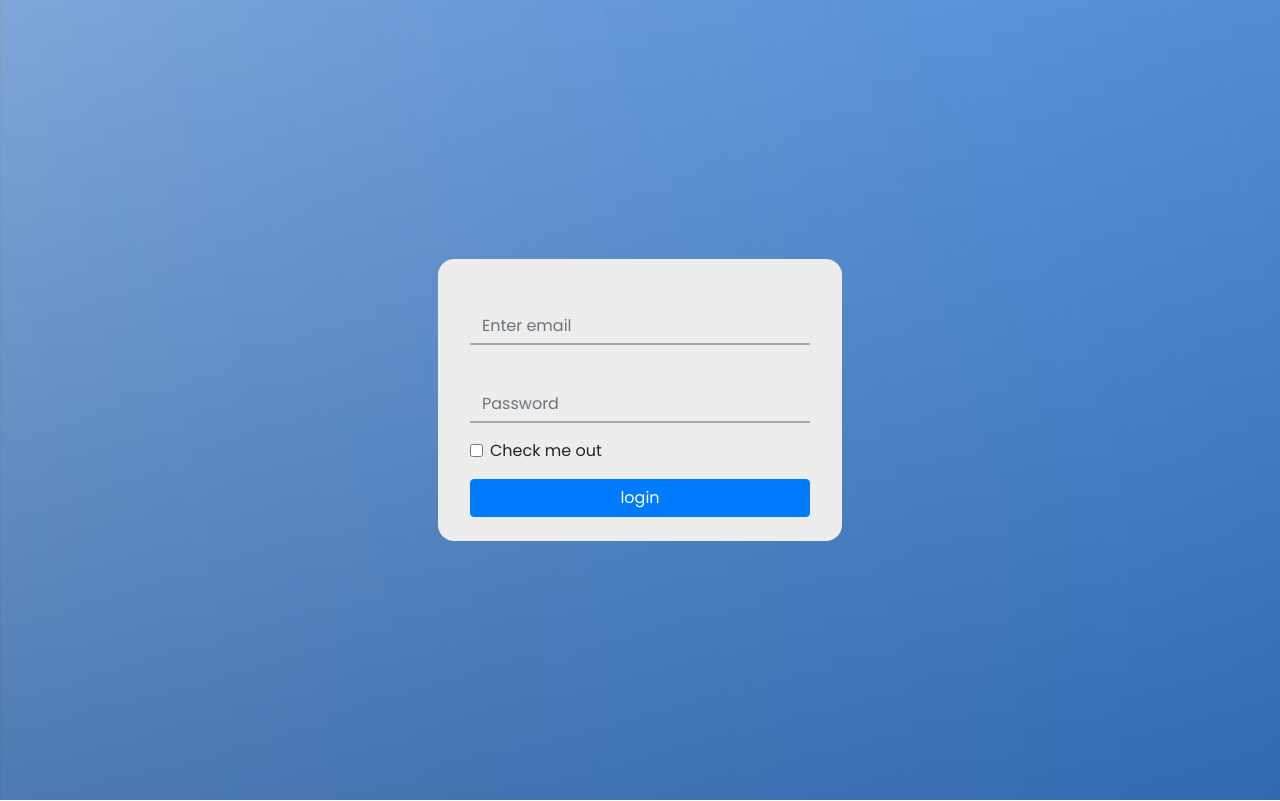
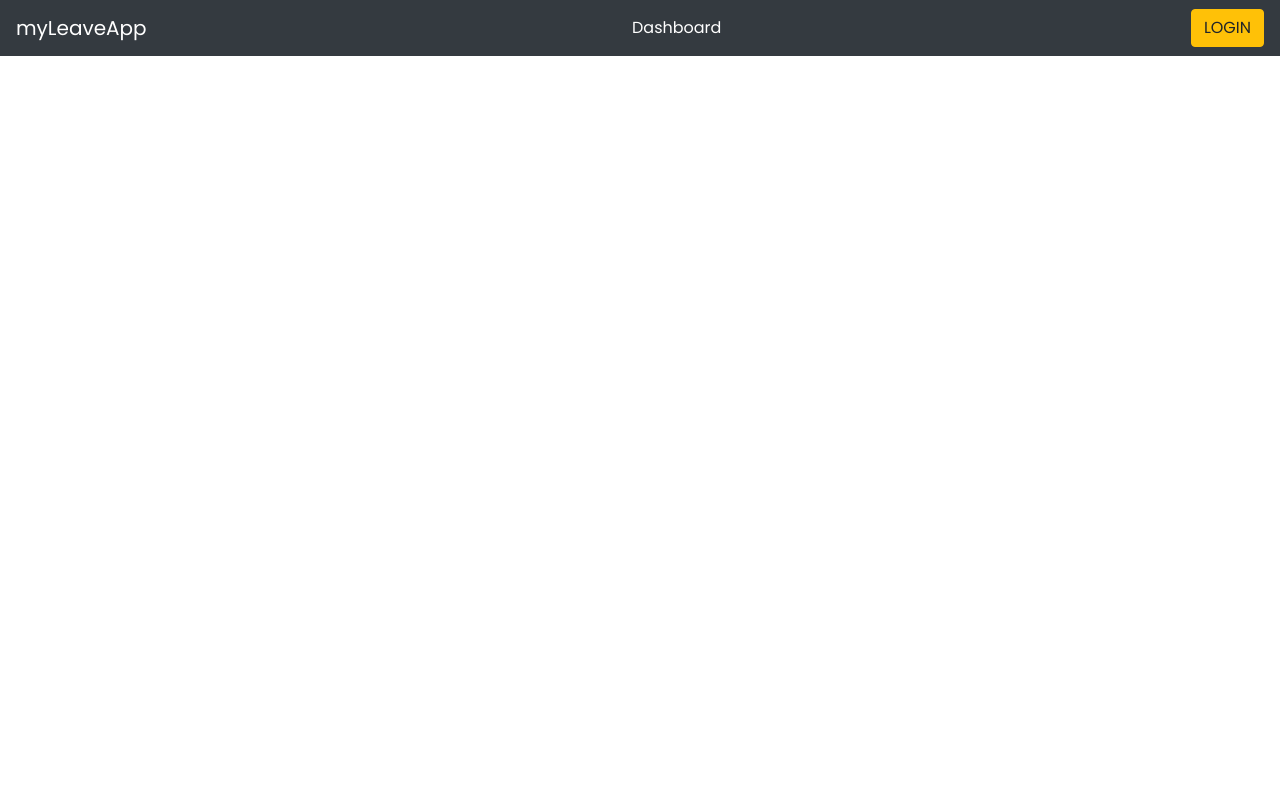
Before and after one commit to akshubham63/myLeaveManageApp, an Angular app: page / in a window 1280 px wide. Shown: the top 801 px of the page. Built offline with nearby package versions, Linux system fonts and the light colour scheme.

Commit message:
navbar view created

```diff
--- a/src/app/app.component.html
+++ b/src/app/app.component.html
@@ -1,6 +1,7 @@
-<app-login></app-login>
-<<<<<<< HEAD
+<!-- <app-login></app-login> -->
 <!-- <app-sign-up></app-sign-up> -->
-=======
-<app-sign-up></app-sign-up>
->>>>>>> 903fca8726475ac326071d5e3929ab45dd0cec22
+<!-- <app-sign-up></app-sign-up> -->
+
+<div class="container-fluid">
+    <app-navbar></app-navbar>
+</div>
--- /dev/null
+++ b/src/app/component/navbar/navbar.component.html
@@ -0,0 +1,24 @@
+<div class="row">
+    <div class="col-md-12 p-0">
+        <nav class="navbar navbar-expand-lg navbar-dark bg-dark">
+            <a class="navbar-brand" href="#">myLeaveApp</a>
+            <button class="navbar-toggler" type="button" data-toggle="collapse" data-target="#navbarSupportedContent" aria-controls="navbarSupportedContent" aria-expanded="false" aria-label="Toggle navigation">
+                <span class="navbar-toggler-icon"></span>
+            </button>
+            <div class="collapse navbar-collapse" id="navbarSupportedContent">
+                <ul class="navbar-nav mr-auto ml-auto">
+                    <li class="nav-item active">
+                        <a class="nav-link">Dashboard</a>
+                    </li>
+                    <!-- <li class="nav-item">
+                        <a class="nav-link" href="#"></a>
+                    </li>
+                    <li class="nav-item">
+                        <a class="nav-link" href="#">Disabled</a>
+                    </li> -->
+                </ul>
+            </div>
+            <button type="submit" class="btn btn-warning text-uppercase">login</button>
+        </nav>
+    </div>
+</div>
--- a/src/styles.scss
+++ b/src/styles.scss
@@ -11,3 +11,12 @@
 @import './assets/scss/utilities/variables';
 @import './assets/scss/utilities/mixin';
 @import './assets/scss/pages/form';
+
+a{
+    &,
+    &:link,
+    &:visited{
+        cursor: pointer;
+        text-decoration: none;
+    }
+}
```
Also changed, not shown: src/app/app.module.ts (+6 -4 lines), src/app/component/navbar/navbar.component.ts (added, +9 -0 lines), src/app/component/navbar/navbar.component.scss (added).
